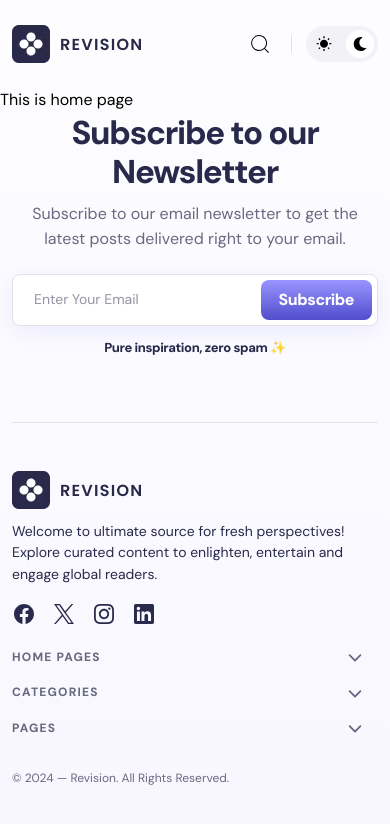
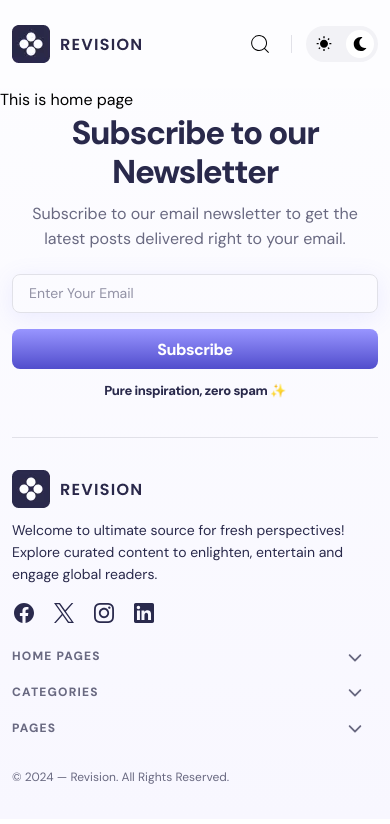
Before and after one commit to GhazanfarMahmood/Blog, a Next.js app in the folder client/: page / in a window 390 px wide. Shown: the top 824 px of the page. Built offline with nearby package versions, Linux system fonts and the light colour scheme.

Commit message:
making footer responsive

```diff
--- a/client/src/components/common/Footer.tsx
+++ b/client/src/components/common/Footer.tsx
@@ -19,18 +19,18 @@ export default function Footer(){
     const [footerLinks, setFooterLinks] = useState("");
     return (<>
         <div className="container">
-            <div className="max-w-[480px] flex flex-col items-center justify-center mx-auto mb-16">
+            <div className="max-w-[480px] flex flex-col items-center justify-center mx-auto mb-9 md:mb-12 lg:mb-16">
                 <h2 className="text-primary font-bold leading-[1.2] text-[33px] -tracking-[0.04em] text-center">Subscribe to our Newsletter</h2>
                 <p className="text-phara text-center my-[10px_22px]">Subscribe to our email newsletter to get the latest posts delivered right to your email.</p>
-                <form className="w-full max-w-[400px] mx-auto flex items-center justify-center gap-2 p-[5px] border border-solid border-br rounded-lg bg-light shadow-search-field transition-all duration-[0.25s] ease-in hover:shadow-hover">
-                    <input type="email" placeholder="Enter Your Email" className="w-full focus:outline-none text-xs leading-[1.55] text-primary rounded-lg py-2 px-4 font-medium" />
-                    <button type="button" className="p-[10px_18px] bg-linear-(--linear-bg) min-h-10 flex leading-[1.2] text-light font-bold -tracking-[0.03em] rounded-lg cursor-pointer transition-all duration-[0.25s] ease-in hover:shadow-btn-hover">Subscribe</button>
+                <form className="w-full max-w-[400px] mx-auto flex items-center justify-center flex-col sm:flex-row gap-4 sm:gap-2 p-0 sm:p-[5px] border-0 sm:border sm:border-solid sm:border-br rounded-lg bg-transparent sm:bg-light shadow-none sm:shadow-search-field transition-all duration-[0.25s] ease-in hover:shadow-hover">
+                    <input type="email" placeholder="Enter Your Email" className="w-full focus:outline-none text-xs leading-[1.55] text-primary rounded-lg py-2 px-4 font-medium border border-solid  border-br sm:border-0 bg-transparent sm:bg-light p-0 sm:p-[5px] shadow-search-field sm:shadow-none" />
+                    <button type="button" className=" w-full sm:w-fit text-center p-[10px_18px] bg-linear-(--linear-bg) min-h-10 flex items-center justify-center leading-[1.2] text-light font-bold -tracking-[0.03em] rounded-lg cursor-pointer transition-all duration-[0.25s] ease-in hover:shadow-btn-hover">Subscribe</button>
                 </form>
                 <span className="block text-center text-primary text-[13px] -tracking-[0.03em] mt-3 font-extrabold"> Pure inspiration, zero spam  ✨</span>
             </div>
         </div>
         <footer className="container">
-            <div className="py-12 border-t border-t-br">
+            <div className="py-8 md:py-12 border-t border-t-br">
                 <div className="grid grid-cols-1 lg:grid-cols-2">
                     <div>
                         <Link href={"/"}>
@@ -62,7 +62,7 @@ export default function Footer(){
                     </div>
                     <div className="flex items-start justify-start lg:justify-end gap-x-12 xl:gap-x-20 gap-y-5 md:gap-y-8 md:flex-wrap flex-col md:flex-row ">
                         <div className="w-full md:w-fit">
-                            <strong className="block uppercase text-[12px] font-extrabold tracking-widest leading-[1.2] mb-[1.2px] text-phara relative strong-after w-full md:w-fit" onClick={() => {setFooterLinks(footerLinks === "" || footerLinks !== "active-one" ? "active-one" : "")}}>Home Pages</strong>
+                            <strong className={`block uppercase text-[12px] font-extrabold tracking-widest leading-[1.2] mb-[1.2px] text-phara relative strong-after w-full md:w-fit ${footerLinks === "active-one" && "rotation-active"}`} onClick={() => {setFooterLinks(footerLinks !== "active-one" ? "active-one" : "")}}>Home Pages</strong>
                             <ul className={`h-0 md:h-fit opacity-0 md:opacity-100 invisible md:visible transition duration-[0.25s] ease-in mt-0 md:mt-[18px] *:mt-[12px] *:first:mt-[0] ${footerLinks === "active-one" && "h-fit visible opacity-100 mt-[18px]"}`}>
                                 {homeLink.map((link) =>{
                                     return <li key={link.id}>
@@ -72,7 +72,7 @@ export default function Footer(){
                             </ul>
                         </div>
                         <div className="w-full md:w-fit">
-                            <strong className="block uppercase text-[12px] font-extrabold tracking-widest leading-[1.2] mb-[1.2px] text-phara relative strong-after w-full md:w-fit" onClick={() => setFooterLinks(footerLinks === "" || footerLinks !== "active-two" ? "active-two" : "")}>Categories</strong>
+                            <strong className={`block uppercase text-[12px] font-extrabold tracking-widest leading-[1.2] mb-[1.2px] text-phara relative strong-after w-full md:w-fit ${footerLinks === "active-two" && "rotation-active"}`} onClick={() => setFooterLinks(footerLinks !== "active-two" ? "active-two" : "")}>Categories</strong>
                             <ul className={`h-0 md:h-fit opacity-0 md:opacity-100 invisible md:visible transition duration-[0.25s] ease-in md:block mt-0 md:mt-[18px] *:mt-[12px] *:first:mt-[0] ${footerLinks === "active-two" && "visible opacity-100 mt-[18px] h-fit"}`}>
                                 {footerCategory.map((link) =>{
                                     return <li key={link.id}>
@@ -82,7 +82,7 @@ export default function Footer(){
                             </ul>
                         </div>
                         <div className="w-full md:w-fit">
-                            <strong className="block uppercase text-[12px] font-extrabold tracking-widest leading-[1.2] mb-[1.2px] text-phara relative strong-after w-full md:w-fit" onClick={() => setFooterLinks(footerLinks === "" || footerLinks !== "active-three" ? "active-three" : "")}>Pages</strong>
+                            <strong className={`block uppercase text-[12px] font-extrabold tracking-widest leading-[1.2] mb-[1.2px] text-phara relative strong-after w-full md:w-fit ${footerLinks === "active-three" && "rotation-active"}`} onClick={() => setFooterLinks(footerLinks !== "active-three" ? "active-three" : "")}>Pages</strong>
                             <ul className={`h-0 md:h-fit opacity-0 md:opacity-100 invisible md:visible transition duration-[0.25s] ease-in md:block mt-0 md:mt-[18px] *:mt-[12px] *:first:mt-[0] ${footerLinks === "active-three" && "visible opacity-100 mt-[18px] h-fit"}`}>
                                 {pagesLink.map((link) =>{
                                     return <li key={link.id}>
--- a/client/src/styles/globals.css
+++ b/client/src/styles/globals.css
@@ -117,6 +117,10 @@
     margin-right: 14px;
     content: "";
     filter: var(--filter-phara);
+    transition: all 0.25s ease-in;
+  }
+  .rotation-active::after {
+    transform: rotate(-180deg);
   }
 }
 
```
